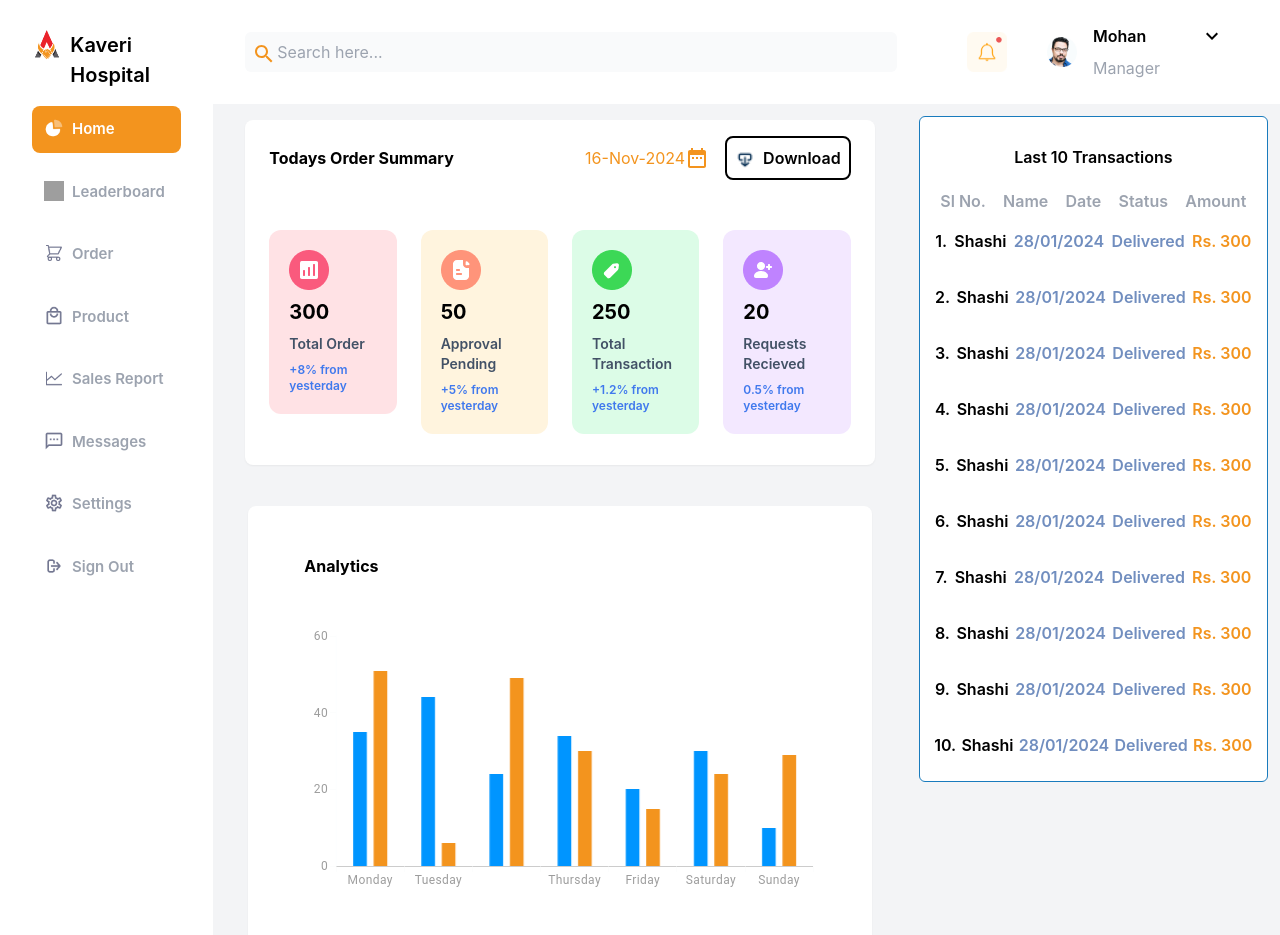
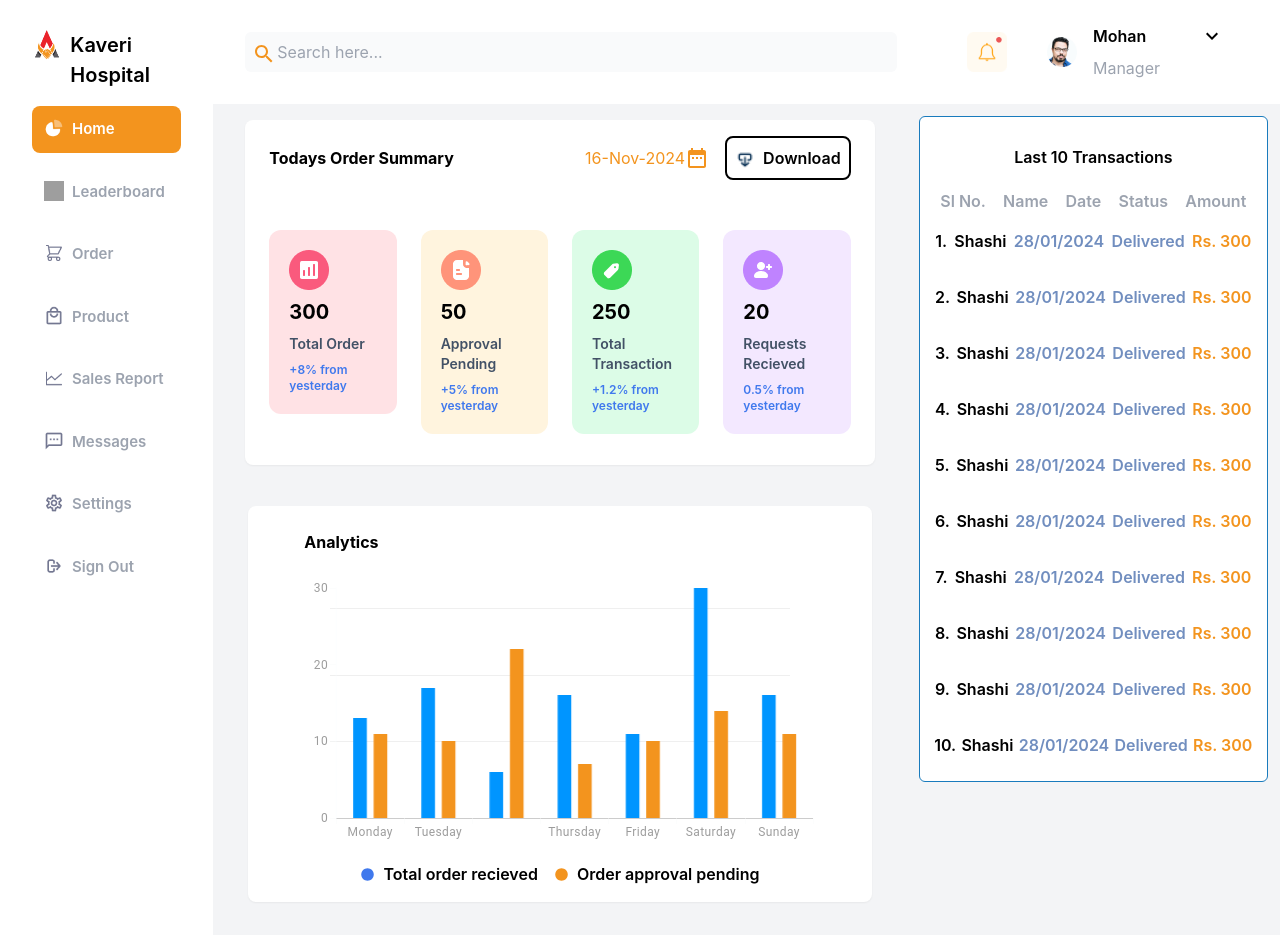
Before and after one commit to Samardip/medpick-dashboard-assignment, a React (Create React App) app: page / in a window 1280 px wide. Shown: the top 935 px of the page. Built offline with nearby package versions, Linux system fonts and the light colour scheme; grey boxes are pictures that could not be loaded.

Commit message:
added axis lines

```diff
--- a/src/App.js
+++ b/src/App.js
@@ -21,7 +21,7 @@ function App() {
           <div className='flex flex-col  h-[100%] w-[65%] '>
             <OrderSummary />
             <div className="py-4 px-6 m-[35px] mt-[25px] !bg-white rounded-[8px] shadow-sm h-[100%]">
-              <div className='font-bold text-md mb-8 px-8 pt-8'>
+              <div className='font-bold text-md mb-2 px-8 pt-2'>
                 Analytics
               </div>
               <BarChartGraph />
--- a/src/component/barChart/barChart.jsx
+++ b/src/component/barChart/barChart.jsx
@@ -3,12 +3,32 @@ import { BarChart } from '@mui/x-charts/BarChart';
 
 export default function ChartsOverviewDemo() {
     let dark = false;
+    const yAxisLevels = [10, 20, 30]; // Adjust levels as needed
+
     return (
-        <div className="py-4 px-6 bg-white rounded-[8px]">
+        <div className="py-4 px-6 bg-white rounded-[8px]" style={{ position: 'relative', height: '300px' }}>
+             <div className='flex flex-col justify-center items-center m-auto'>
+                {yAxisLevels.map((level, index) => (
+                    <div
+                        key={index}
+                        style={{
+                            position: 'absolute',
+                            top: `${100 - (level / 45) * 100 - 18}%`, // Position based on y-axis range
+                            // left: 0,
+                            // right: 0,
+                            width: '80%',
+                            zIndex: 0,
+                            height: '1px',
+                            backgroundColor: dark ? 'grey' : '#E0E0E0',
+                            opacity: 0.5, // Slight opacity for a subtle effect
+                        }}
+                    />
+                ))}
+            </div>
             <BarChart
                 series={[
                     {
-                        data: [35, 44, 24, 34, 20, 30, 10],
+                        data: [13, 17, 6, 16, 11, 30,16, 22],
                         color: 'rgba(0, 149, 255, 1)',
                         barStyle: {
                             borderTopLeftRadius: '10px', // Top left corner radius
@@ -18,7 +38,7 @@ export default function ChartsOverviewDemo() {
                         strokeWidth: 10,
                     },
                     {
-                        data: [51, 6, 49, 30, 15, 24, 29],
+                        data: [11, 10, 22, 7, 10, 14, 11],
                         color: 'rgba(243, 148, 30, 1)',
                         barStyle: {
                             borderTopLeftRadius: '10px', // Top left corner radius
```
